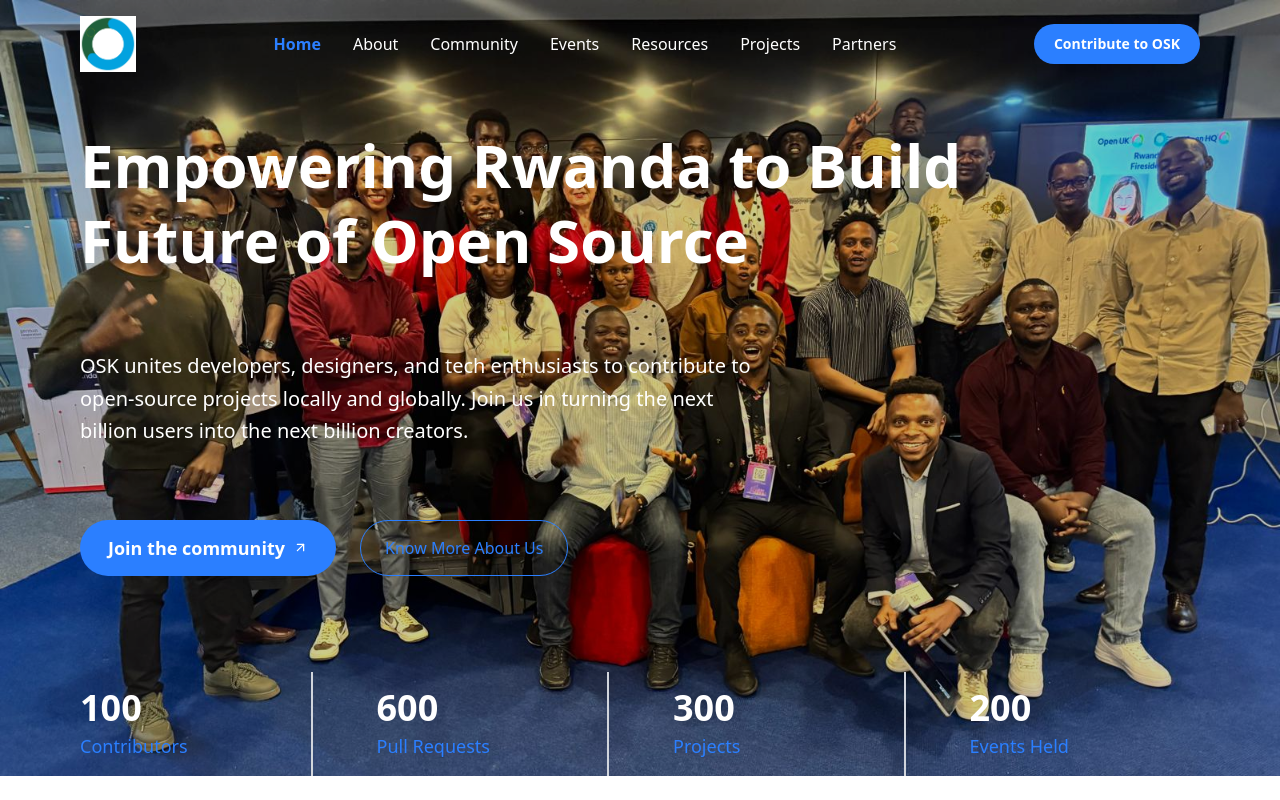
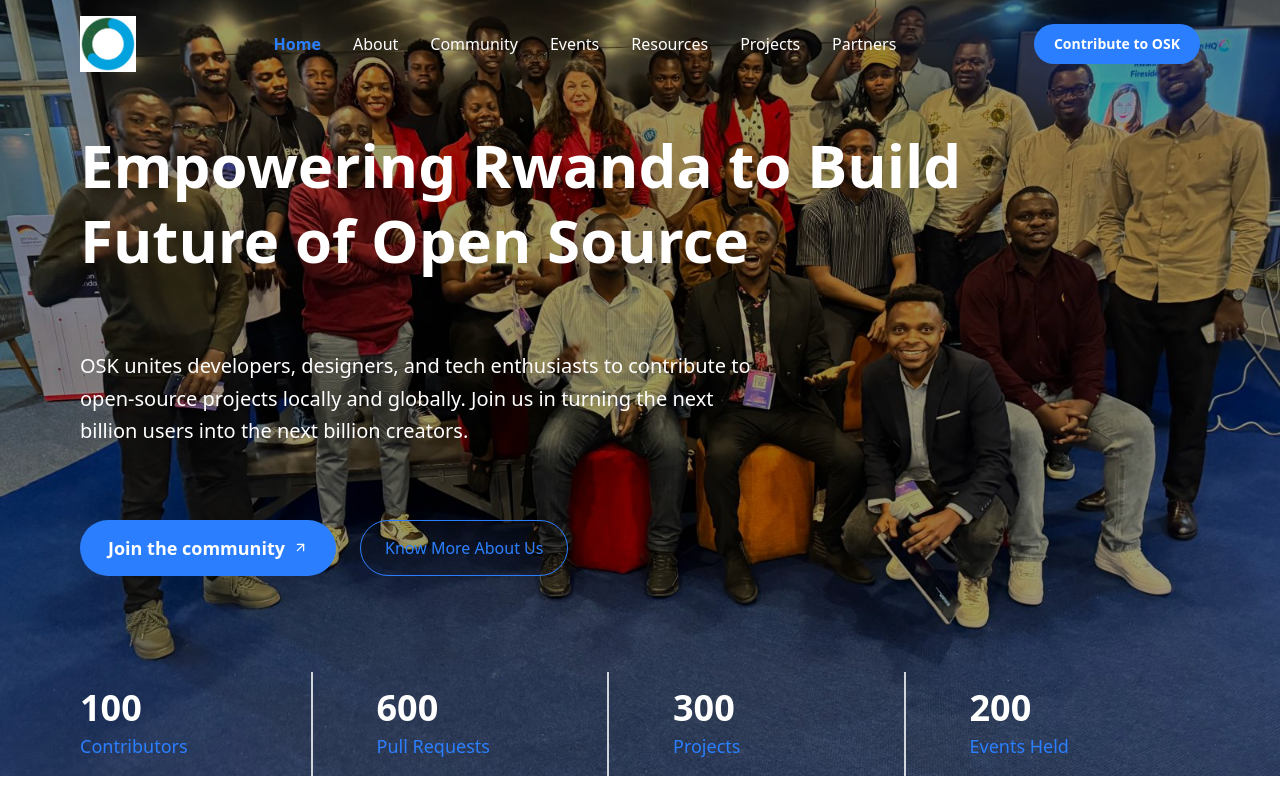
Before and after one commit to Debfevlo/-Open-Source-Kigali-Website, a React (Vite) app in the folder frontend/: page / in a window 1280 px wide. Shown: the top 800 px of the page. Built offline with nearby package versions, Linux system fonts and the light colour scheme.

Commit message:
fixed some minor issues

```diff
--- a/frontend/src/App.tsx
+++ b/frontend/src/App.tsx
@@ -4,7 +4,7 @@ import { RouterProvider } from "react-router/dom";
 import HomePage from "./pages/HomePage";
 import About from "./pages/About";
 import Community from "./pages/Community";
-import Projects from "./pages/Projects";
+import Projectt from "./pages/Projects";
 import Resources from "./pages/Resources"
 import RootLayer from "./pages/RootLayer";
 import Partners from "./pages/Partners";
@@ -21,7 +21,7 @@ const router = createBrowserRouter([
       {path:'/community', Component: Community },
       {path:'/event', Component: Event},
       {path:'/resources', Component: Resources},
-      {path:'/projects', Component: Projects},
+      {path:'/projects', Component: Projectt},
       {path:'/partners', Component: Partners},
 
 
--- a/frontend/src/components/LandingPage/HeroSection.tsx
+++ b/frontend/src/components/LandingPage/HeroSection.tsx
@@ -8,8 +8,14 @@ const HeroSection = () => {
   return (
     <section className="relative w-full">
       {/* Background Image */}
-      <div className="absolute inset-0 bg-[url(/HeroImage.jpeg)] bg-cover  -z-10" />
-      <div className="absolute inset-0 bg-black/20 -z-5"></div>
+      <div
+  className="absolute inset-0 -z-10 bg-cover bg-center bg-no-repeat"
+  style={{
+    backgroundImage: "url('/HeroImage.jpeg')",
+  }}
+/>
+
+<div className="absolute inset-0 -z-10 bg-black/40" />
 
       {/* Content */}
       <div className=" z-10 h-full pt-24 md:pt-32 md:px-20 space-y-8 md:space-y-18 ">
--- a/frontend/src/components/UI/Avatar.tsx
+++ b/frontend/src/components/UI/Avatar.tsx
@@ -36,7 +36,7 @@ export const Avatar = ({
         className={cn(
           SIZES[size],
           shapeClass,
-          "object-cover flex-shrink-0",
+          "object-cover shrink-0",
           className
         )}
       />
@@ -48,7 +48,7 @@ export const Avatar = ({
       className={cn(
         SIZES[size],
         shapeClass,
-        "flex items-center justify-center text-white font-black flex-shrink-0",
+        "flex items-center justify-center text-white font-black shrink-0",
         className
       )}
       style={{ background: bg }}
--- a/frontend/src/components/UI/Badge.tsx
+++ b/frontend/src/components/UI/Badge.tsx
@@ -54,7 +54,7 @@ export const Badge = ({
   >
     {dot && (
       <span
-        className={cn("w-1.5 h-1.5 rounded-full flex-shrink-0", DOT[variant])}
+        className={cn("w-1.5 h-1.5 rounded-full shrink-0", DOT[variant])}
       />
     )}
     {icon}
--- a/frontend/src/pages/Projects.tsx
+++ b/frontend/src/pages/Projects.tsx
@@ -9,7 +9,7 @@ import { Badge } from '@/components/UI/';
 import { Card } from "@/components/UI";
 import { SectionLabel } from "@/components/UI";
 import { useFilter } from "@/hooks";
-import { useDebounce } from "@/hooks";
+
 import { PROJECTS,GOOD_FIRST_ISSUES } from "@/constants";
 import type { Projects,Issue,ProjectStatus,ProjectCategory } from "@/types";
 
@@ -198,7 +198,7 @@ const ProjectCard = ({ project }: { project: Projects }) => (
         </span>
       </div>
 
-      <h4 className="font-black text-gray-900 text-lg tracking-tight mb-1 group-hover:text-[#2b7fff] transition-colors">
+      <h4 className="font-black text-gray-900 text-lg tracking-tight mb-1 group-hover:text-primary-colour transition-colors">
         {project.title}
       </h4>
       <p className="text-[#f4511e] text-xs font-semibold mb-3">{project.tagline}</p>
@@ -290,7 +290,7 @@ const IssueRow = ({ issue }: { issue: Issue }) => (
 
 // ─── Page ─────────────────────────────────────────────────────────────────────
 
-const Projects = () => {
+const Projectt = () => {
   // ── Filter hook — replaces all the inline useState filter logic ──────────
   const {
     filtered,
@@ -307,7 +307,7 @@ const Projects = () => {
   });
 
   // Debounce the search so filtering doesn't fire on every keystroke
-  const debouncedSearch = useDebounce(search, 250);
+
 
   const featured    = PROJECTS.find((p) => p.featured)!;
   const nonFeatured = filtered.filter((p) => !p.featured);
@@ -575,4 +575,4 @@ const Projects = () => {
   );
 };
 
-export default Projects;
+export default Projectt;
--- a/frontend/tsconfig.app.json
+++ b/frontend/tsconfig.app.json
@@ -1,5 +1,6 @@
 {
   "compilerOptions": {
+     "ignoreDeprecations": "6.0",
     "tsBuildInfoFile": "./node_modules/.tmp/tsconfig.app.tsbuildinfo",
     "target": "ES2022",
     "useDefineForClassFields": true,
```
